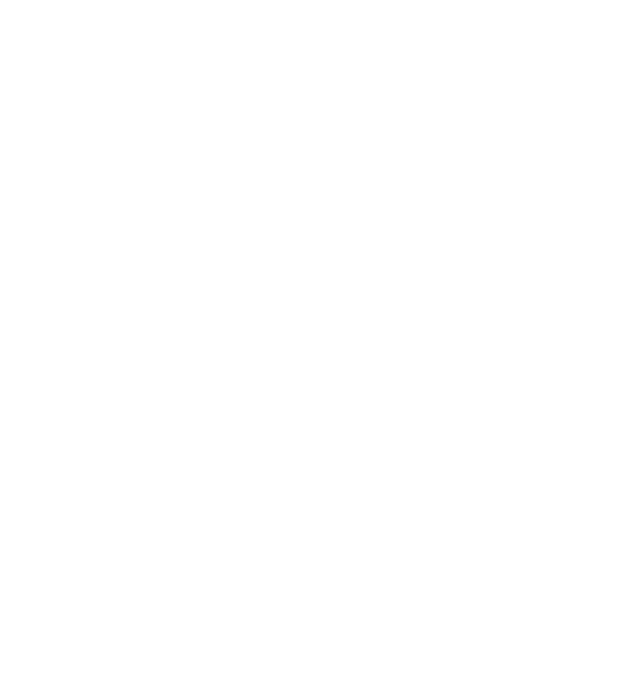
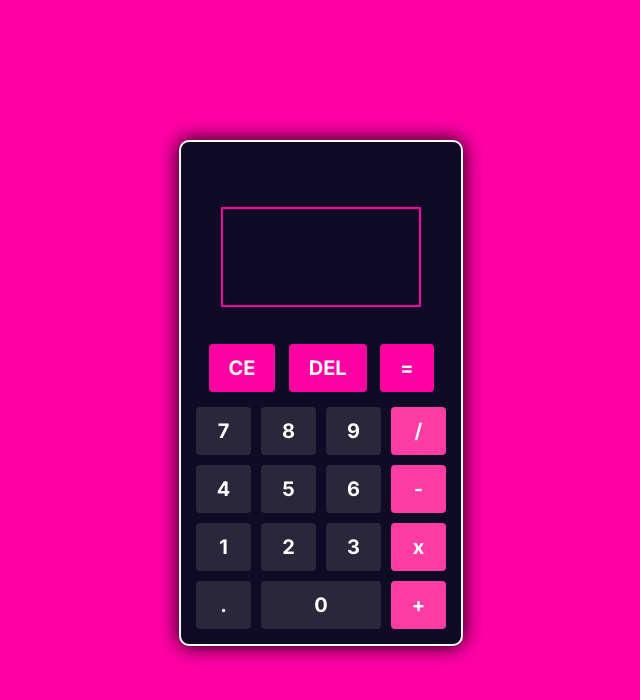
Before and after one commit to BijuJersonRA/Calculator-UI, a plain HTML site: page index.html in a window 1280 px wide. Shown: the whole page, without its empty margins (319-959 px from the left). Drawn offline with Linux system fonts and the light colour scheme.

Commit message:
UI and working js Code for the calculator is programmed

```diff
--- a/index.html
+++ b/index.html
@@ -7,6 +7,43 @@
     <link rel="stylesheet" href="./style.css">
 </head>
 <body>
-
+    <div class="calculator-container">
+        <div class="main">
+            <div class="calculator-top">
+                <div id="result"></div>
+                <div class="icons">
+                    <button>CE</button>
+                    <button>DEL</button>
+                    <button>=</button>
+                </div>
+            </div>
+            <div class="calculator-bottom">
+                <div class="line1">
+                    <button id="seven">7</button>
+                    <button id="eight">8</button>
+                    <button id="nine">9</button>
+                    <button class="operator" id="divide">/</button>
+                </div>
+                <div class="line1">
+                    <button id="four">4</button>
+                    <button id="five">5</button>
+                    <button id="six">6</button>
+                    <button class="operator" id="subtract">-</button>
+                </div>
+                <div class="line1">
+                    <button id="one">1</button>
+                    <button id="two">2</button>
+                    <button id="three">3</button>
+                    <button class="operator" id="multiply">x</button>
+                </div>
+                <div class="line2">
+                    <button id="dot">.</button>
+                    <button class="btn0" id="zero">0</button>
+                    <button class="operator" id="add">+</button>
+                </div>
+            </div>
+        </div>
+    </div>
+    <script src="./script.js"></script>
 </body>
 </html>
--- /dev/null
+++ b/script.js
@@ -0,0 +1,54 @@
+let expression = '';
+const resultDisplay = document.getElementById('result');
+
+const buttonMap = {
+    'zero': '0',
+    'one': '1',
+    'two': '2',
+    'three': '3',
+    'four': '4',
+    'five': '5',
+    'six': '6',
+    'seven': '7',
+    'eight': '8',
+    'nine': '9',
+    'dot': '.',
+    'add': '+',
+    'subtract': '-',
+    'multiply': '*',
+    'divide': '/',
+};
+
+Object.keys(buttonMap).forEach(id => {
+    const btn = document.getElementById(id);
+    if (btn) {
+        btn.addEventListener('click', () => {
+            expression += buttonMap[id];
+            resultDisplay.textContent = expression;
+        });
+    }
+});
+
+const icons = document.querySelectorAll('.icons button');
+if (icons.length === 3) {
+    icons[0].addEventListener('click', () => {
+        expression = '';
+        resultDisplay.textContent = '';
+    });
+    icons[1].addEventListener('click', () => {
+        expression = expression.slice(0, -1);
+        resultDisplay.textContent = expression;
+    });
+    icons[2].addEventListener('click', () => {
+        try {
+            const safeExpr = expression.replace(/x/g, '*');
+            const result = eval(safeExpr);
+            resultDisplay.textContent = result;
+            expression = String(result);
+        } catch {
+            resultDisplay.textContent = 'Error';
+            expression = '';
+        }
+
+    });
+}
--- a/style.css
+++ b/style.css
@@ -6,3 +6,96 @@
     box-sizing: border-box;
     font-family: 'Inter', sans-serif;
 }
+body{
+    background-color: #FF00A5;
+}
+.calculator-container{
+    display: flex;
+    justify-content: center;
+    align-items: center;
+    margin: 140px;
+    position: relative;
+}
+.main{
+    display: flex;
+    flex-direction: column;
+    background-color: #0f0a25;
+    border-radius: 10px;
+    padding: 15px;
+    border: 2px solid #FFFFFF;
+    box-shadow: 0 0 20px rgba(0, 0, 0, 1.5);
+}
+.calculator-top{
+    position: relative;
+    display: flex;
+    flex-direction: column;
+    align-items: center;
+    height: 250px;
+}
+#result{
+    color: aliceblue;
+    font-size: 25px;
+    font-weight: 700;
+    border: 2px solid #FF00A5;
+    position: absolute;
+    top: 50px;
+    width: 200px;
+    height: 100px;
+    text-align: center;
+    padding: 35px 0;
+    overflow-y: hidden;
+    overflow-x:scroll;
+    white-space: nowrap;
+}
+#result::-webkit-scrollbar{
+    height: 8px;
+}
+#result::-webkit-scrollbar-track{
+    background-color: #2A263C;
+    border-radius: 10px;
+}
+#result::-webkit-scrollbar-thumb{
+    background-color: #FF00A5;
+    border-radius: 10px;
+}
+.icons{
+    position: absolute;
+    display: flex;
+    flex-direction: row;
+    justify-content: space-between;
+    align-items: center;
+    width: 90%;
+    bottom: 15px;
+}
+.icons button{
+    padding-left: 20px;
+    padding-right: 20px;
+}
+.line1{
+    display: grid;
+    grid-template-columns: 55px 55px 55px 55px;
+    column-gap: 10px;
+    margin-bottom: 10px;
+}
+.line2{
+    display: grid;
+    grid-template-columns: 55px 120px 55px;
+    column-gap: 10px;
+}
+.line1 button, .line2 button, .icons button{
+    font-weight: 700;
+    font-size: 20px;
+    padding-top: 12px;
+    padding-bottom: 12px;
+    border-radius: 4px;
+    border: none;
+    color: #FFFFFF;
+    background-color: #2A263C;
+}
+.line1 .operator, .line2 .operator{
+    color: white;
+    background-color: #FF3BA4;
+}
+.icons button{
+    background-color: #FF00A5;
+}
```
